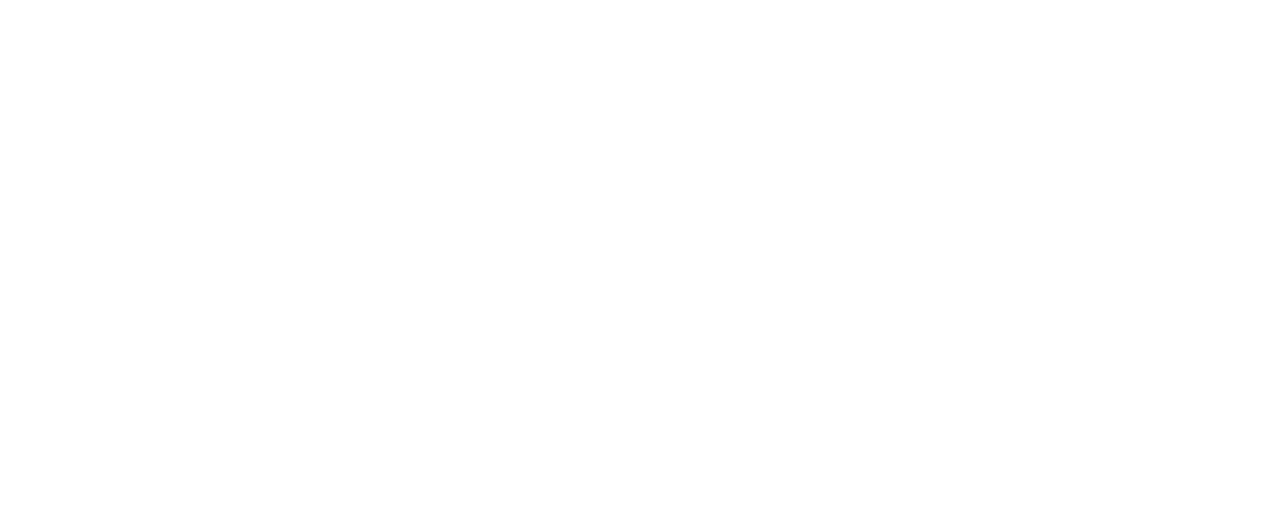
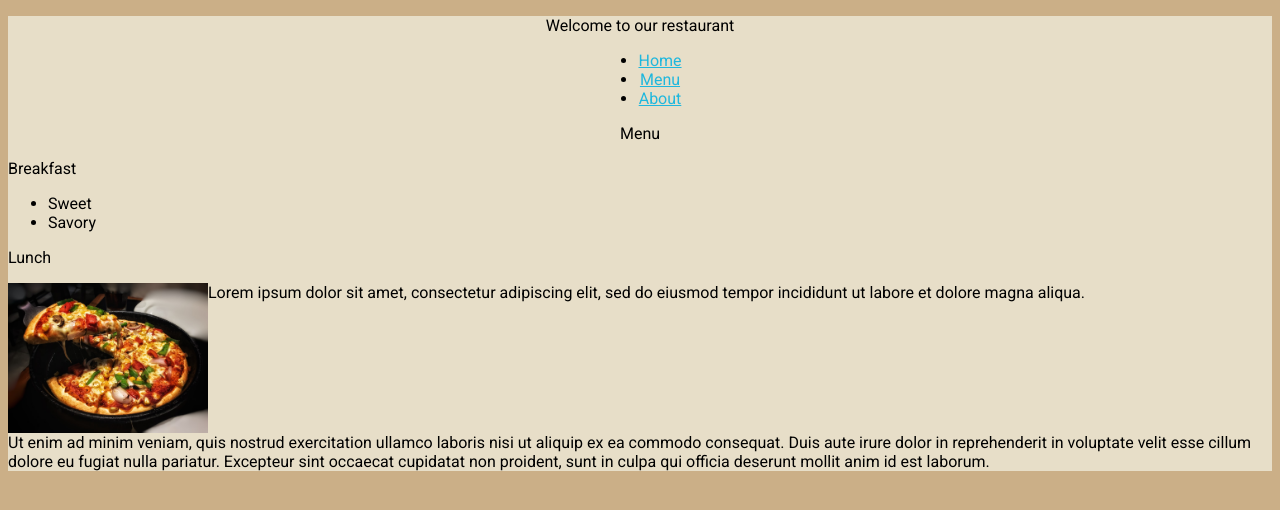
Before and after one commit to CyrusChan7/MT_exam, a plain HTML site: page midterm_exam/index.html in a window 1280 px wide. Drawn offline with Linux system fonts and the light colour scheme.

Commit message:
Major content and structuring complete

```diff
--- a/midterm_exam/css/stylesheet.css
+++ b/midterm_exam/css/stylesheet.css
@@ -1 +1,45 @@
 /* temp holder */
+
+
+* {
+    font-family: 'Roboto', sans-serif, Arial, Helvetica;
+}
+
+
+a:link {
+    color: rgb(31, 183, 221);
+}
+
+a:visited {
+    color: silver;
+}
+
+
+img {
+    float: left;
+}
+
+.clearfixhack {
+    content: "";
+    clear: both;
+    display: table;
+}
+
+
+.centeralign {
+    text-align: center;
+}
+
+/* This piece of code is required to center align the unordered list dots also */
+ul.centeralign {
+    display: table;
+    margin: 0 auto;
+}
+
+html {
+    background-color: #cbaf87
+}
+
+body {
+    background-color: #e7dec8
+}
--- a/midterm_exam/index.html
+++ b/midterm_exam/index.html
@@ -1,9 +1,12 @@
-<!DOCTYPE HTML>
+<!DOCTYPE html>
 <html lang="en">
     <head>
         <meta charset="utf-8">
         <meta name="description" content="Midterm examination">
         <title>Cyrus Chan</title>
+
+
+        <link href="https://fonts.googleapis.com/css2?family=Roboto&display=swap" rel="stylesheet">
 
         <link href="css/stylesheet.css" rel="stylesheet">
 
@@ -12,9 +15,30 @@
     <body>
 
 
+    <p class="centeralign">Welcome to our restaurant</p>
+
+    <ul class="centeralign">
+        <li><a href="index.html">Home</a></li>
+        <li><a href="https://www.youtube.com/">Menu</a></li>
+        <li><a href="misc/about.html">About</a></li>
+    </ul>
 
 
+    <p class="centeralign">Menu</p>
 
+    <p>Breakfast</p>
+
+    <ul>
+        <li>Sweet</li>
+        <li>Savory</li>
+    </ul>
+
+    <p>Lunch</p>
+    <img src="images/pizza.jpg" alt="Picture of pizza" width="200" height="150">
+
+    <p>Lorem ipsum dolor sit amet, consectetur adipiscing elit, sed do eiusmod tempor incididunt ut labore et dolore magna aliqua.</p>
+
+    <p class="clearfixhack">Ut enim ad minim veniam, quis nostrud exercitation ullamco laboris nisi ut aliquip ex ea commodo consequat. Duis aute irure dolor in reprehenderit in voluptate velit esse cillum dolore eu fugiat nulla pariatur. Excepteur sint occaecat cupidatat non proident, sunt in culpa qui officia deserunt mollit anim id est laborum.</p>
 
     </body>
 </html>
```
Also changed, not shown: midterm_exam/misc/about.html (+32 -0 lines).
